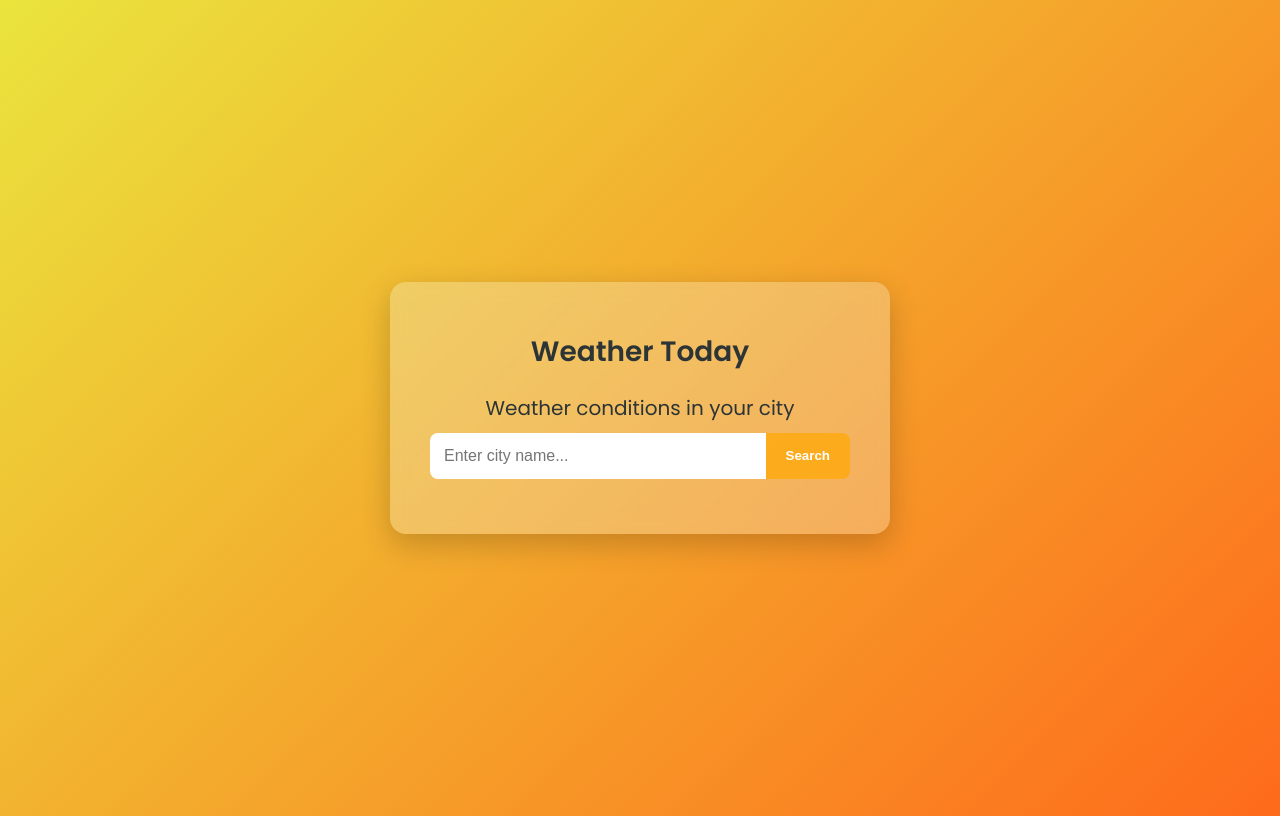
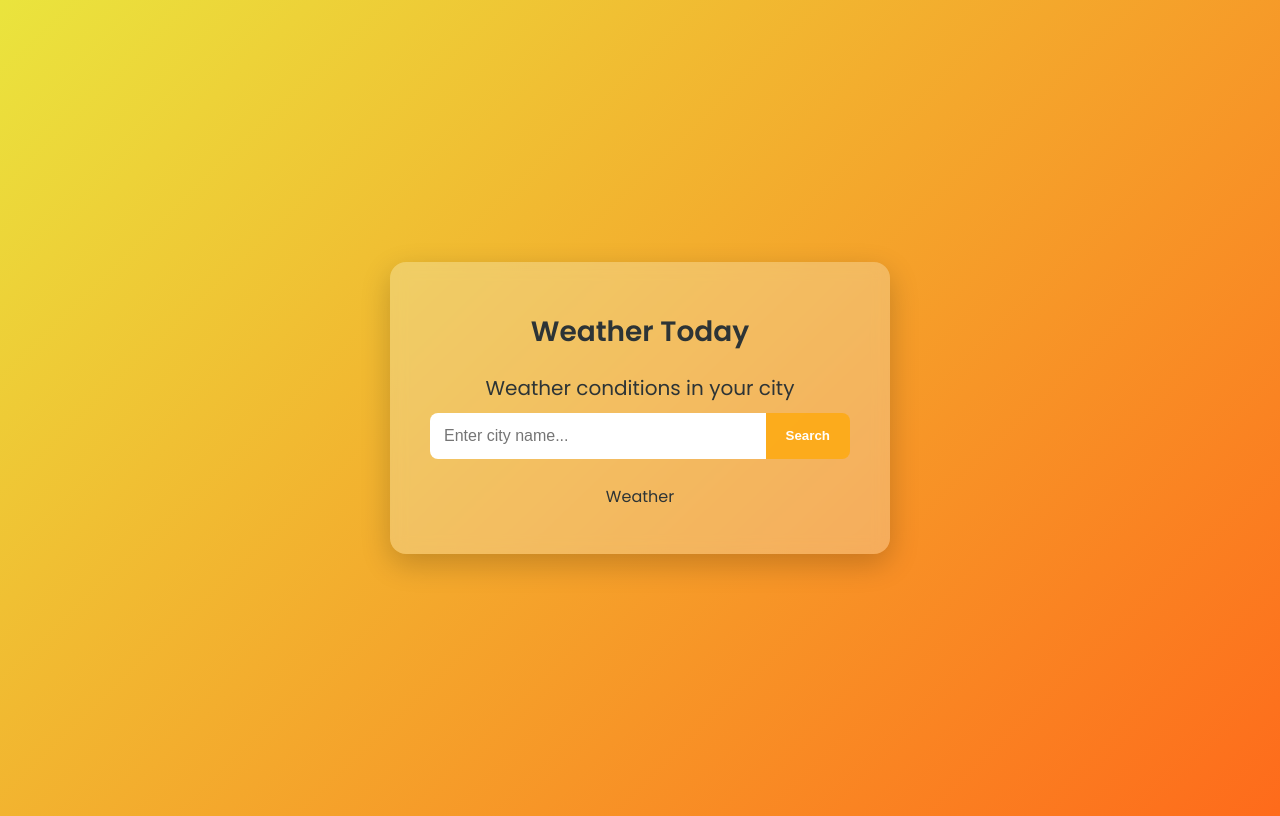
Before and after one commit to DgharMohamed/Prototype-Simple-Weather-App, a plain HTML site: page index.html in a window 1280 px wide. Drawn offline with Linux system fonts and the light colour scheme.

Commit message:
Update index.html

```diff
--- a/index.html
+++ b/index.html
@@ -14,7 +14,7 @@
       <input type="text" id="cityInput" placeholder="Enter city name..." />
       <button id="searchBtn">Search</button>
     </div>
-
+<span>Weather</span>
     <div class="weather" id="weather">
       <div class="date" id="date">
 
```
